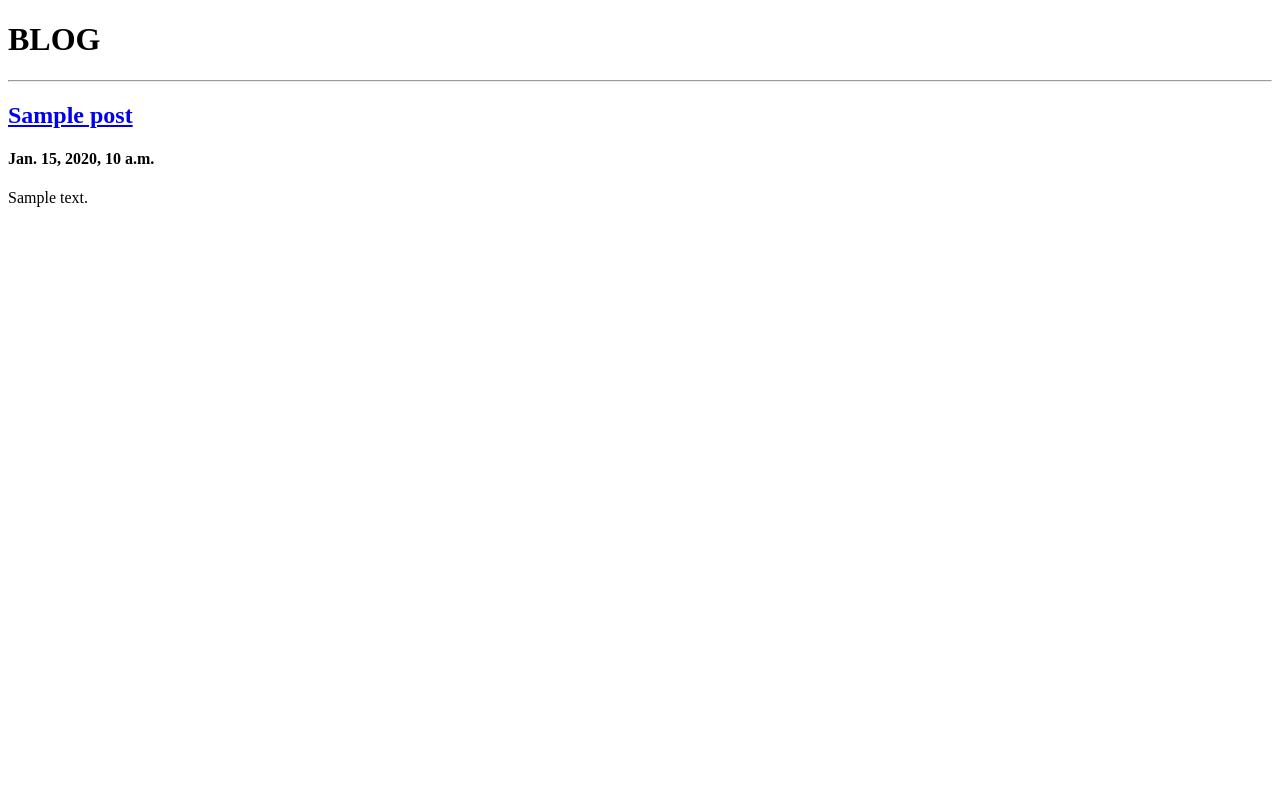
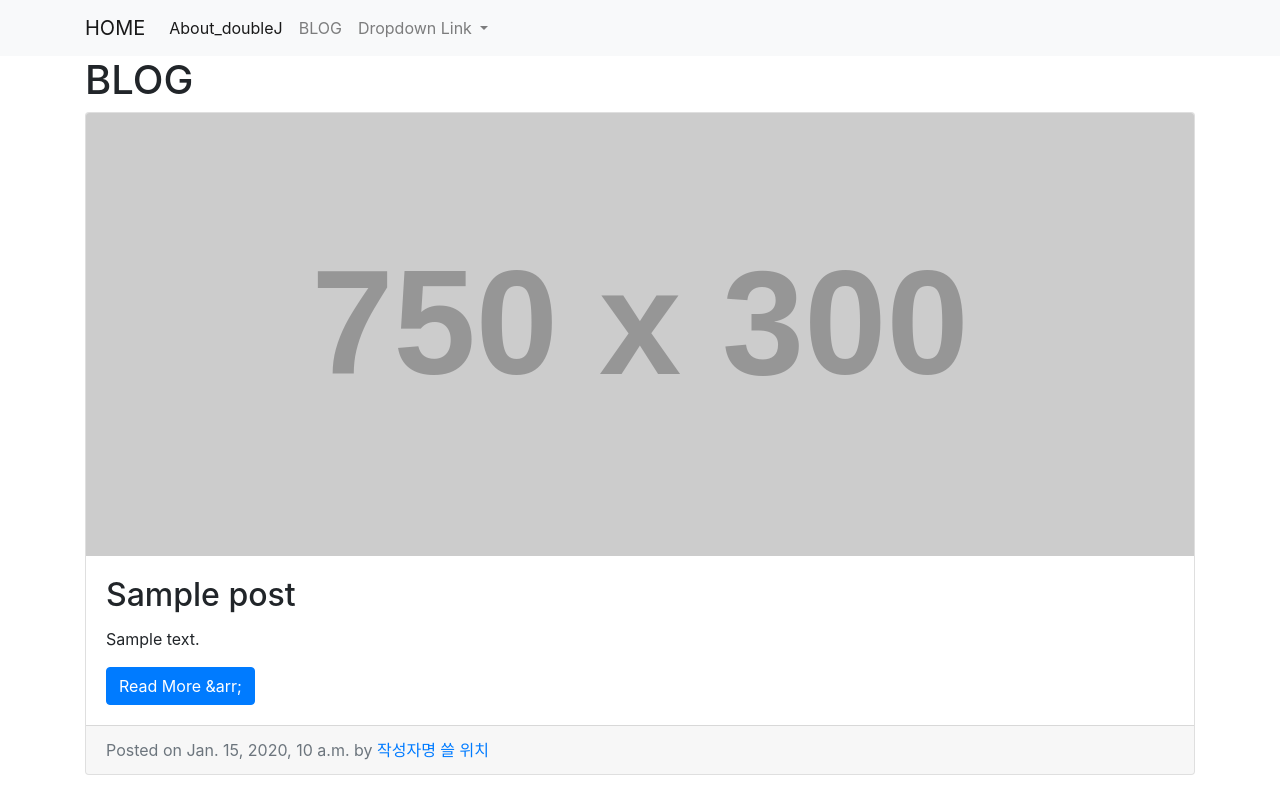
Before and after one commit to doubleJPARK/intro, a Django app: page /blog in a window 1280 px wide. Run offline with Django 3.2, Linux system fonts and the light colour scheme; tables that the repository leaves empty hold one stand-in row (values such as "Sample post"); grey boxes labelled with a size stand in for pictures from a placeholder-image service; some libraries are stand-ins or nearby versions.

Commit message:
add bootstrap on post_list

```diff
--- a/doubleJPARK/blog/templates/blog/post_list.html
+++ b/doubleJPARK/blog/templates/blog/post_list.html
@@ -2,19 +2,62 @@
 {% load static %}
 <html lang="ko">
 <head>
-    <meta charset="UTF-8">
-    <title>doubleJ</title>
+ <meta charset="UTF-8">
+ <title>doubleJ</title>
+ <link rel="stylesheet" href="{% static 'bootstrap/bootstrap.min.css' %}">
 </head>
 
 <body>
+<nav class="navbar navbar-expand-lg navbar-light bg-light">
+ <div class="container">
+  <a class="navbar-brand" href="..">HOME</a>
+  <button class="navbar-toggler" type="button" data-toggle="collapse" data-target="#navbarNavDropdown" aria-controls="navbarNavDropdown" aria-expanded="false" aria-label="Toggle navigation">
+    <span class="navbar-toggler-icon"></span>
+  </button>
 
-    <h1>BLOG</h1>
+  <div class="collapse navbar-collapse" id="navbarNavDropdown">
+    <ul class="navbar-nav">
+      <li class="nav-item active">
+        <a class="nav-link" href="about_me">About_doubleJ <span class="sr-only">(current)</span></a>
+      </li>
+      <li class="nav-item">
+        <a class="nav-link" href="blog">BLOG</a>
+      </li>
+      <li class="nav-item dropdown">
+        <a class="nav-link dropdown-toggle" href="#" id="navbarDropdownMenuLink" role="button" data-toggle="dropdown" aria-haspopup="true" aria-expanded="false">
+          Dropdown Link
+        </a>
+        <div class="dropdown-menu" aria-labelledby="navbarDropdownMenuLink">
+          <a class="dropdown-item" href="#">Action</a>
+          <a class="dropdown-item" href="#">Another action</a>
+          <div class="dropdown-divider"></div>
+          <a class="dropdown-item" href="#">Something else here</a>
+        </div>
+      </li>
+    </ul>
+  </div>
+ </div>
+</nav>
+
+<div class="container">
+ <h1>BLOG</h1>
 
 {% for p in post_list %}
-    <hr/>
-    <h2><a href="{{ p.get_absolute_url }}">{{ p.title }}</a></h2>
-    <h4>{{ p.created_at }}</h4>
-    <p>{{ p.content }}</p>
+<!---Blog Post--->
+ <div class="card mb-4">
+  <img class="card-img-top" src="http://placehold.it/750x300" alt="Card image cap">
+   <div class="card-body">
+    <h2 class="card-title">{{ p.title }}</h2>
+    <p class="card-text">{{ p.content }}</p>
+    <a href="{{ p.get_absolute_url }}" class="btn btn-primary">Read More &arr;</a>
+   </div>
+   <div class="card-footer text-muted">
+    Posted on {{ p.created_at }} by
+    <a href="#">작성자명 쓸 위치</a>
+   </div>
+  </div>
 {% endfor %}
+
+</div>
 </body>
 </html>
--- a/doubleJPARK/blog/urls.py
+++ b/doubleJPARK/blog/urls.py
@@ -3,7 +3,7 @@ from . import views
 from django.urls import include
 
 urlpatterns = [
-    path('<int:pk>/', views.PostDetail.as_view()),
+    path('/<int:pk>/', views.PostDetail.as_view()),
     path('', views.PostList.as_view()),
     # path('<index:pk>/', views.single_post_page),
     # path('', views.index),
```
